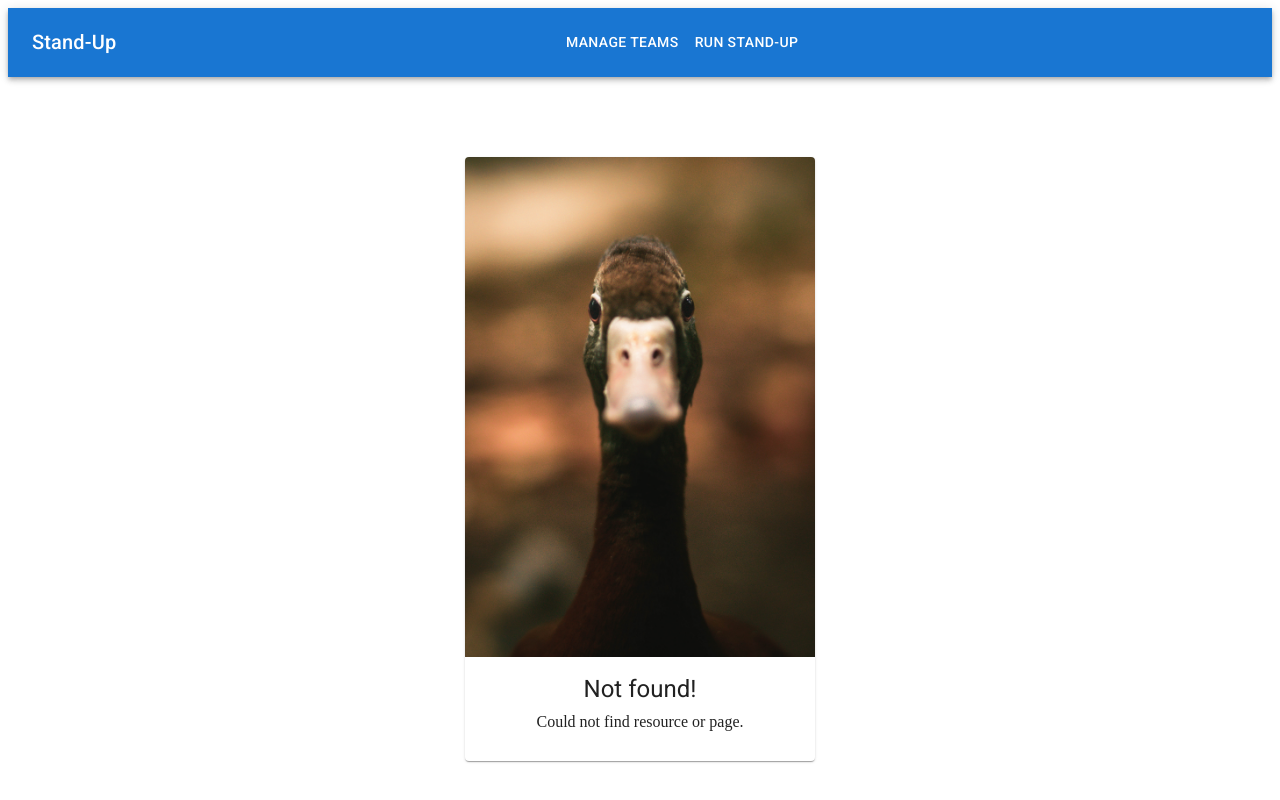
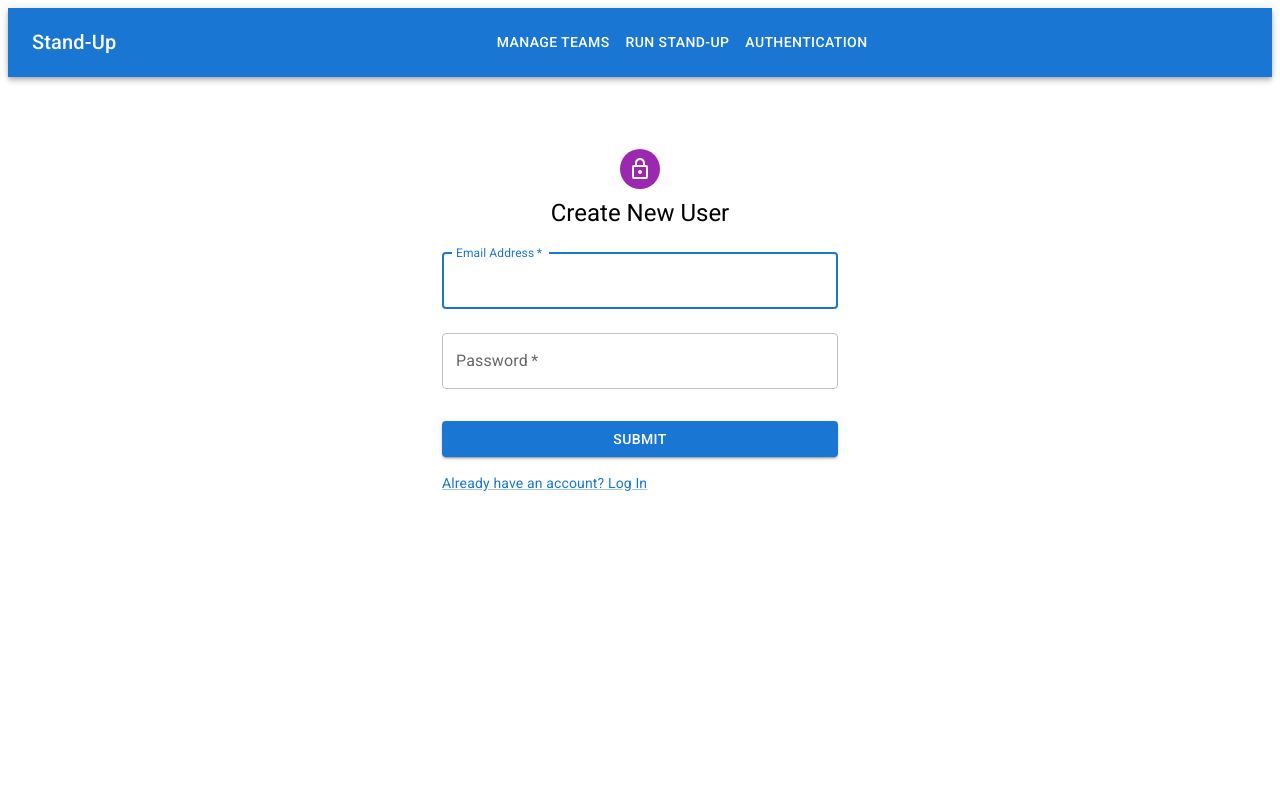
Before and after one commit to andrewlawrenceaus/react-stand-up-app, a React (Create React App) app: page /auth in a window 1280 px wide. Before the commit this address had no page. Built offline with nearby package versions, Linux system fonts and the light colour scheme.

Commit message:
Added basic login/signup form

```diff
--- a/src/App.js
+++ b/src/App.js
@@ -8,6 +8,9 @@ import RootLayout, { loadStandUps } from './pages/Root';
 import ManageStandUpsPage from './pages/ManageTeams';
 import RunStandUpPage from './pages/RunStandUp';
 import ErrorPage from './pages/Error';
+import AuthenticationPage, {
+  action as authAction,
+} from './pages/Authentication';
 
 /*TODO:
 1. Add components for create new stand up, attending attendees, deleting stand up - Done
@@ -39,6 +42,11 @@ const router = createBrowserRouter([
         element: <ManageStandUpsPage />,
         loader: loadStandUps,
       },
+      {
+        path: 'auth',
+        element: <AuthenticationPage />,
+        action: authAction,
+      },
     ],
   },
 ]);
--- /dev/null
+++ b/src/components/auth/AuthForm.js
@@ -0,0 +1,103 @@
+import * as React from 'react';
+import Avatar from '@mui/material/Avatar';
+import Button from '@mui/material/Button';
+import TextField from '@mui/material/TextField';
+import Link from '@mui/material/Link';
+import Grid from '@mui/material/Grid';
+import Box from '@mui/material/Box';
+import LockOutlinedIcon from '@mui/icons-material/LockOutlined';
+import Typography from '@mui/material/Typography';
+import Container from '@mui/material/Container';
+import {
+  NavLink,
+  Form,
+  useActionData,
+  useNavigation,
+  useSearchParams,
+} from 'react-router-dom';
+
+export default function AuthForm() {
+  const data = useActionData();
+  const navigation = useNavigation();
+  const [searchParams] = useSearchParams();
+  const isLogin = searchParams.get('mode') === 'login';
+  const isSubmitting = navigation.state === 'submitting';
+
+  return (
+    <Container component="main" maxWidth="xs">
+      <Box
+        sx={{
+          marginTop: 8,
+          display: 'flex',
+          flexDirection: 'column',
+          alignItems: 'center',
+        }}
+      >
+        <Avatar sx={{ m: 1, bgcolor: 'secondary.main' }}>
+          <LockOutlinedIcon />
+        </Avatar>
+        <Typography component="h1" variant="h5">
+          {isLogin ? 'Log In' : 'Create New User'}
+        </Typography>
+        <Typography component="p" color='red'>
+          {data && data.error && (
+            <ul>
+              {Object.values(data.errors).map((err) => (
+                <li key={err}>{err}</li>
+              ))}
+            </ul>
+          )}
+        </Typography>
+        <Box
+          component={Form}
+          method="POST"
+          noValidate
+          sx={{ mt: 1 }}
+        >
+          <TextField
+            margin="normal"
+            required
+            fullWidth
+            id="email"
+            label="Email Address"
+            name="email"
+            autoComplete="email"
+            autoFocus
+          />
+          <TextField
+            margin="normal"
+            required
+            fullWidth
+            name="password"
+            label="Password"
+            type="password"
+            id="password"
+            autoComplete="current-password"
+          />
+          <Button
+            type="submit"
+            disabled={isSubmitting}
+            fullWidth
+            variant="contained"
+            sx={{ mt: 3, mb: 2 }}
+          >
+            {isSubmitting ? 'Submitting...' : 'Submit'}
+          </Button>
+          <Grid container>
+            <Grid item>
+              <Link
+                component={NavLink}
+                to={`?mode=${isLogin ? 'signup' : 'login'}`}
+                variant="body2"
+              >
+                {isLogin
+                  ? "Don't have an account? Sign Up"
+                  : 'Already have an account? Log In'}
+              </Link>
+            </Grid>
+          </Grid>
+        </Box>
+      </Box>
+    </Container>
+  );
+}
--- a/src/components/header/Header.js
+++ b/src/components/header/Header.js
@@ -29,6 +29,13 @@ export default function Header() {
             >
               Run Stand-Up
             </Button>
+            <Button
+              component={NavLink}
+              to={'auth'}
+              sx={{ my: 2, color: 'white', display: 'block' }}
+            >
+              Authentication
+            </Button>
           </Box>
         </Toolbar>
       </AppBar>
--- /dev/null
+++ b/src/pages/Authentication.js
@@ -0,0 +1,26 @@
+import { json, redirect } from "react-router-dom";
+import AuthForm from "../components/auth/AuthForm";
+
+function AuthenticationPage() {
+    return <AuthForm />
+}
+
+export async function action({ request }){
+    const searchParams = new URL(request.url).searchParams;
+    const mode = searchParams.get('mode') || 'login';
+
+    if (mode!=='login' && mode !== 'signup'){
+        throw json({message: 'Unsupported mode.'}, {status: 422});
+    }
+
+    const data = await request.formData();
+    const authData = {
+        email: data.get('email'),
+        password: data.get('password')
+    };
+
+    console.log(authData);
+    return redirect('/');
+}
+
+export default AuthenticationPage;
```
